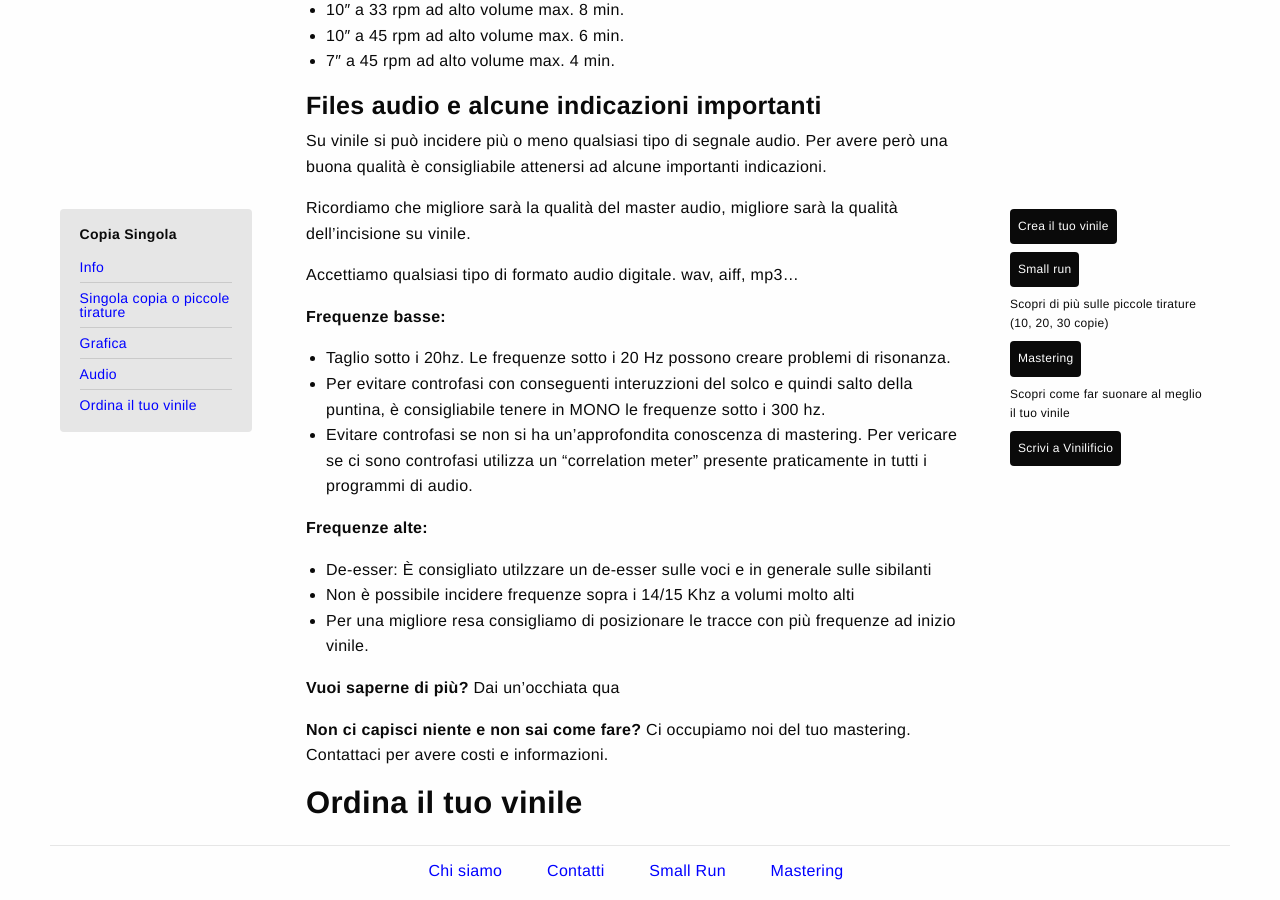
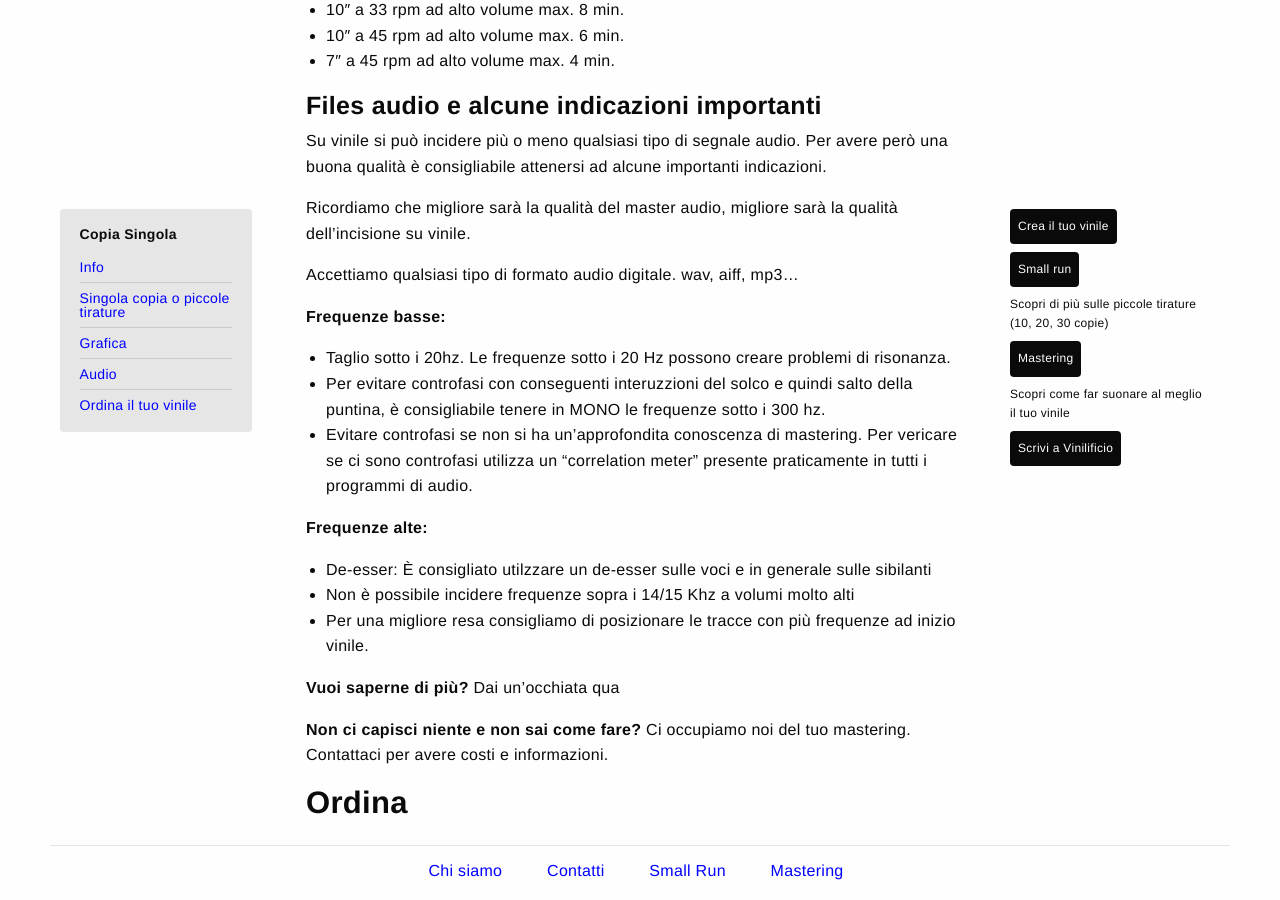
Before and after one commit to Vinilificio/Vinilificio.github.io, a Jekyll site: the page built from _pages/single-copy.md, in a window 1280 px wide and 900 px high, scrolled down 3190 px. Built offline with Jekyll 4.4.1, drawn with Linux system fonts in a browser that asks for light colours.

Commit message:
Update single-copy.md

```diff
--- a/_pages/single-copy.md
+++ b/_pages/single-copy.md
@@ -79,4 +79,4 @@ Accettiamo qualsiasi tipo di formato audio digitale. wav, aiff, mp3...
 
 **Non ci capisci niente e non sai come fare?** Ci occupiamo noi del tuo mastering. Contattaci per avere costi e informazioni.
 
-### Ordina il tuo vinile
+### Ordina
```
